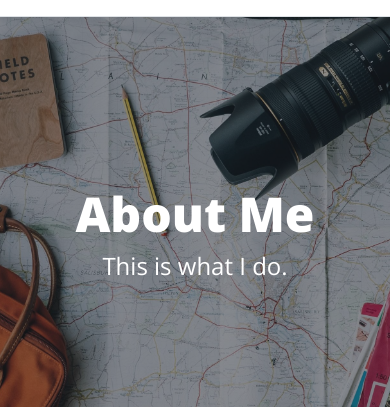
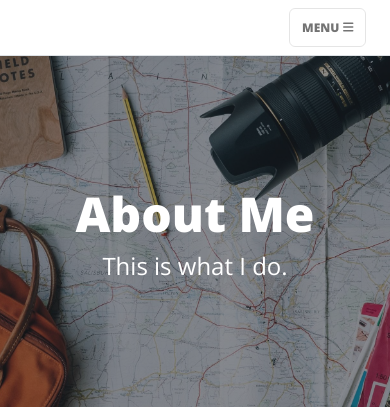
Before and after one commit to EmilioCliff/my-blog-post, a Flask app: page /about in a window 390 px wide. Shown: the top 420 px of the page. Run offline with Flask 3, Linux system fonts and the light colour scheme; some libraries are stand-ins or nearby versions.

Commit message:
change navbar responsiveness

```diff
--- a/templates/header.html
+++ b/templates/header.html
@@ -42,21 +42,21 @@
   </head>
   <body>
     <!-- Navigation-->
-    <nav class="navbar navbar-expand-lg navbar-light" id="mainNav">
+    <nav class="navbar navbar-expand-sm navbar-light" id="mainNav">
       <div class="container px-4 px-lg-5">
-<!--        <a class="navbar-brand" href="/">Start Bootstrap</a>-->
-<!--        <button-->
-<!--          class="navbar-toggler"-->
-<!--          type="button"-->
-<!--          data-bs-toggle="collapse"-->
-<!--          data-bs-target="#navbarResponsive"-->
-<!--          aria-controls="navbarResponsive"-->
-<!--          aria-expanded="false"-->
-<!--          aria-label="Toggle navigation"-->
-<!--        >-->
-<!--          Menu-->
-<!--          <i class="fas fa-bars"></i>-->
-<!--        </button>-->
+       <a class="navbar-brand" href="/"></a>
+       <button
+         class="navbar-toggler"
+         type="button"
+         data-bs-toggle="collapse"
+         data-bs-target="#navbarResponsive"
+         aria-controls="navbarResponsive"
+         aria-expanded="false"
+         aria-label="Toggle navigation"
+       >
+         Menu
+         <i class="fas fa-bars"></i>
+       </button>
         <div class="collapse navbar-collapse" id="navbarResponsive">
           <ul class="navbar-nav ms-auto py-4 py-lg-0">
             <li class="nav-item">
```
